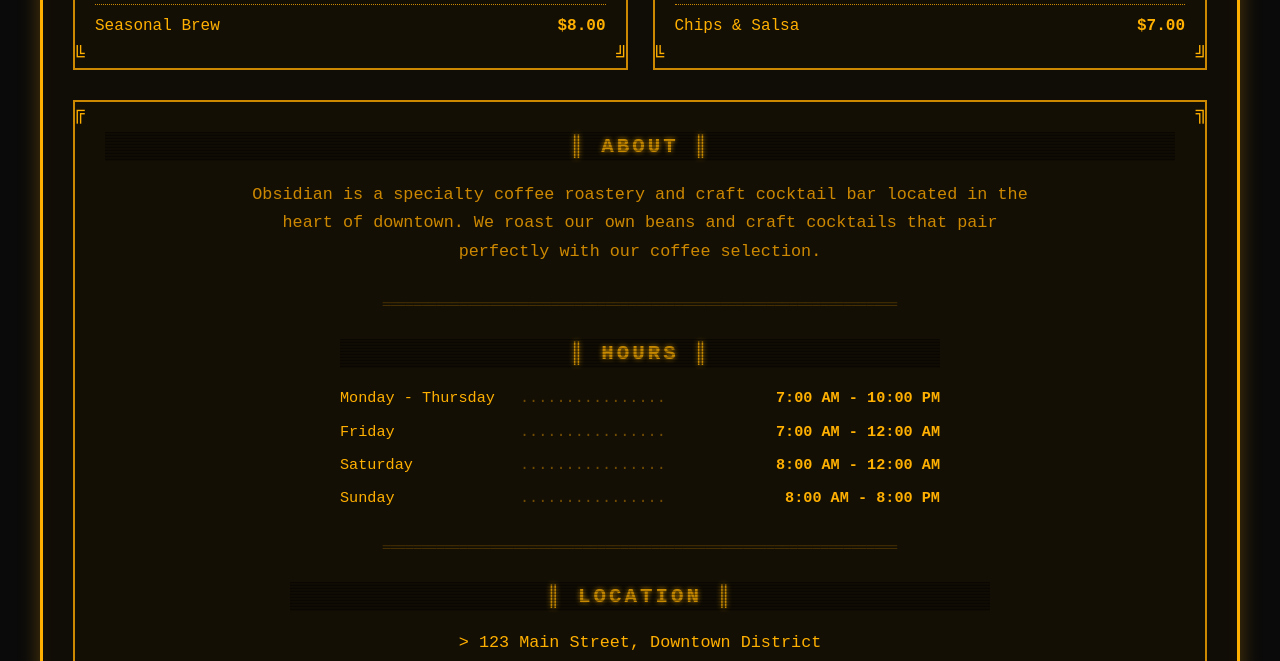
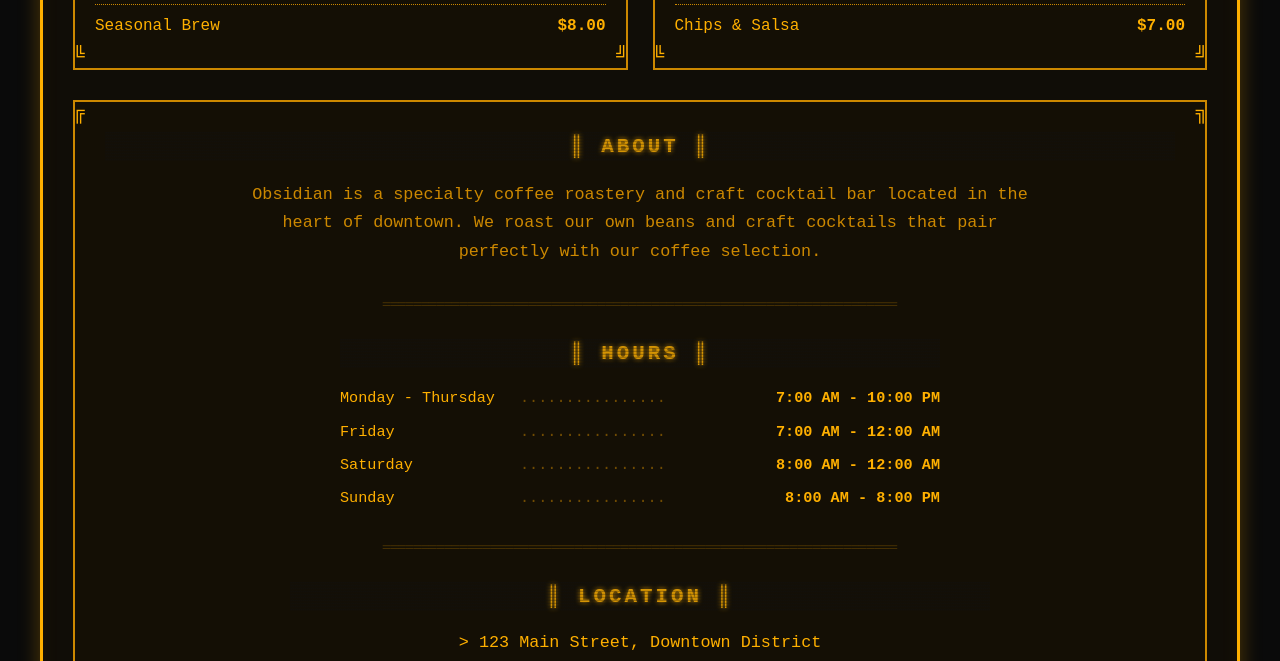
Before and after one commit to lddorse/obsidian, a React (Vite) app: page / in a window 1280 px wide. Shown: the part 1340-2001 px from the top of the page. Built offline with nearby package versions, Linux system fonts and the light colour scheme.

Commit message:
Update App.css

```diff
--- a/src/App.css
+++ b/src/App.css
@@ -405,7 +405,7 @@ body {
   bottom: 0;
   background: linear-gradient(
     rgba(0, 0, 0, 0) 50%,
-    rgba(0, 0, 0, 0.5) 50%
+    rgba(16, 16, 16, 0.4) 50%
   );
   background-size: 100% 3px;
   pointer-events: none;
```
